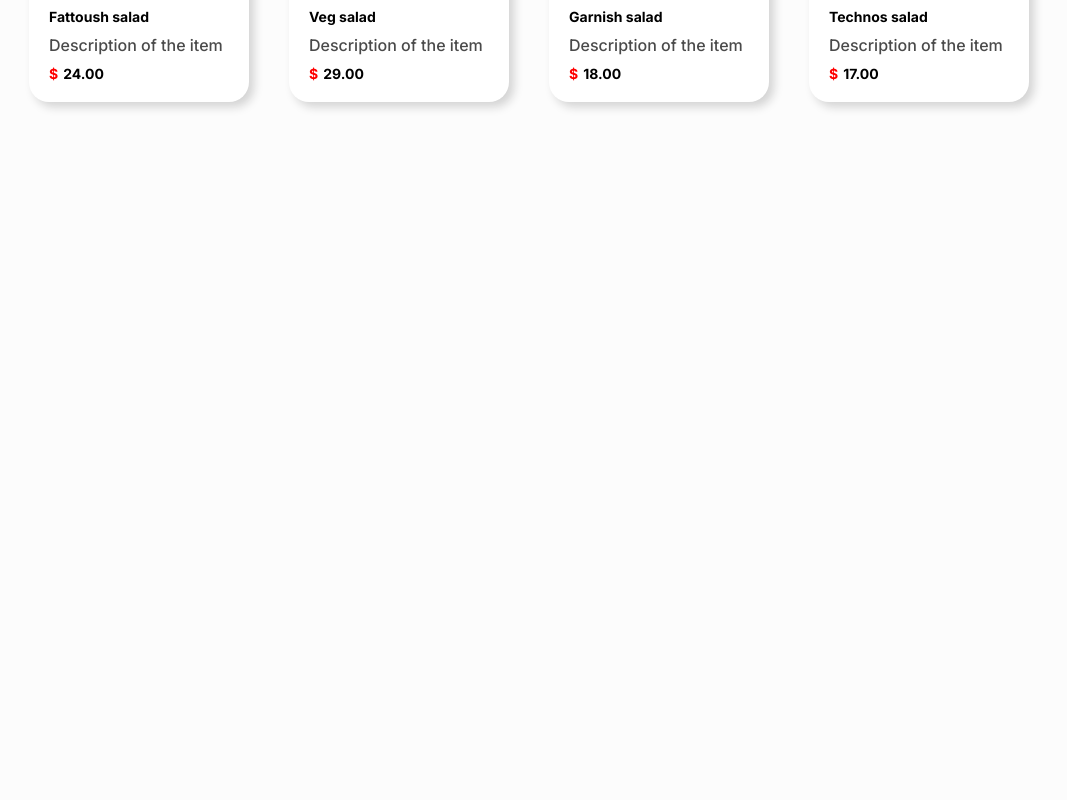
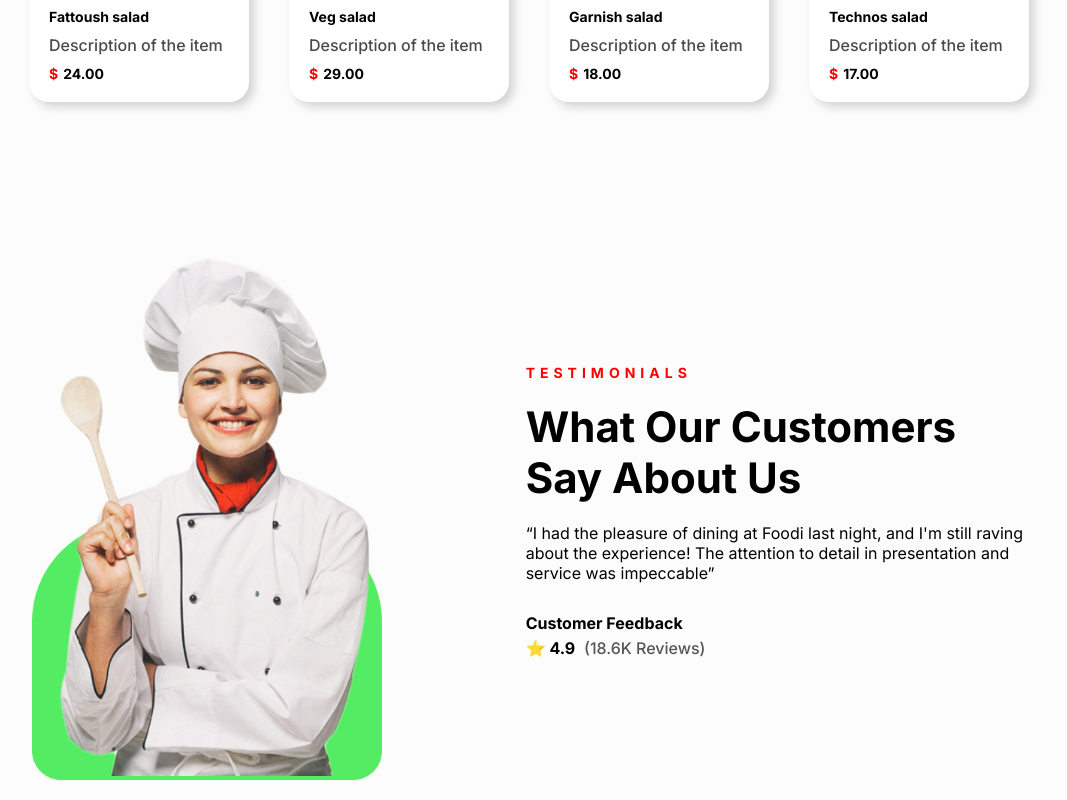
Before and after one commit to razeeth11/Restaurant_React, a React (Vite) app: page / in a window 1280 px wide. Shown: the part 1513-2313 px from the top of the page, without its empty margins (111-1178 px from the left). Before the commit the page ends 1675 px from the top, so only its background shows below. Built offline with nearby package versions, Linux system fonts and the light colour scheme.

Commit message:
Testimonial

```diff
--- a/src/App.css
+++ b/src/App.css
@@ -372,4 +372,63 @@ font-weight: 500;
 
 .testimonial{
   padding: 20px 80px;
+  margin-top: 100px;
+  display: flex;
+  align-items: center;
+  justify-content: space-evenly;
+  flex-wrap: wrap;
+  gap: 80px;
 }
+
+.test-image{
+  position: relative;
+}
+
+.test-img-two{
+  position: absolute;
+  z-index: -1;
+  bottom: 0;
+  left: 0;
+}
+
+.test-lines{
+  max-width: 500px;
+}
+
+.test-div-one{
+  display: flex;
+  flex-direction: column;
+  gap: 20px;
+}
+
+.test-div-two{
+  display: flex;
+  flex-direction: column;
+  gap: 5px;
+  margin-top: 30px;
+}
+
+.test-feed{
+  font-weight: 900;
+}
+
+.reviews{
+  font-weight: 500;
+  color: #555;
+  margin-left: 5px;
+}
+
+.test-title{
+  color: red;
+  letter-spacing: 5px;
+  font-weight: 700;
+  font-size: 14px;
+}
+
+.test-head{
+  font-size: 42px;
+}
+
+.test-para{
+  font-size: 16px;
+}
--- a/src/App.jsx
+++ b/src/App.jsx
@@ -2,6 +2,7 @@ import "./App.css";
 import { Categories } from "./Categories";
 import { Main } from "./Main.1";
 import { NavBar } from "./NavBar";
+import { Testimonial } from "./Testimonial";
 
 function App() {
   return (
@@ -9,23 +10,9 @@ function App() {
       <NavBar />
       <Main />
       <Categories />
-      <Testimonial/>
+      <Testimonial />
     </div>
   );
 }
 
-
-function Testimonial(){
-  return(
-    <div className="testimonial">
-       <div className="test-image">
-
-       </div>
-       <div className="test-lines">
-
-       </div>
-    </div>
-  )
-}
-
 export default App;
--- /dev/null
+++ b/src/Testimonial.jsx
@@ -0,0 +1,37 @@
+export function Testimonial() {
+  return (
+    <div className="testimonial">
+      <div className="test-image">
+        <img
+          className="test-img-one"
+          src="./src/Images/images/testimon.png"
+          alt=""
+          width="350px"
+        />
+        <img
+          className="test-img-two"
+          src="./src/Images/images/test-rect.png"
+          alt=""
+          width="350px"
+        />
+      </div>
+      <div className="test-lines">
+        <div className="test-div-one">
+          <p className="test-title">TESTIMONIALS</p>
+          <h1 className="test-head">What Our Customers Say About Us</h1>
+          <p className="test-para">
+            “I had the pleasure of dining at Foodi last night, and I'm still
+            raving about the experience! The attention to detail in presentation
+            and service was impeccable”
+          </p>
+        </div>
+        <div className="test-div-two">
+          <p className="test-feed">Customer Feedback</p>
+          <p className="test-feed">
+            ⭐ 4.9 <span className="reviews">(18.6K Reviews)</span>{" "}
+          </p>
+        </div>
+      </div>
+    </div>
+  );
+}
```
Also changed, not shown: src/Images/images/test-rect.png (added), src/Images/images/testimon.png (added).
